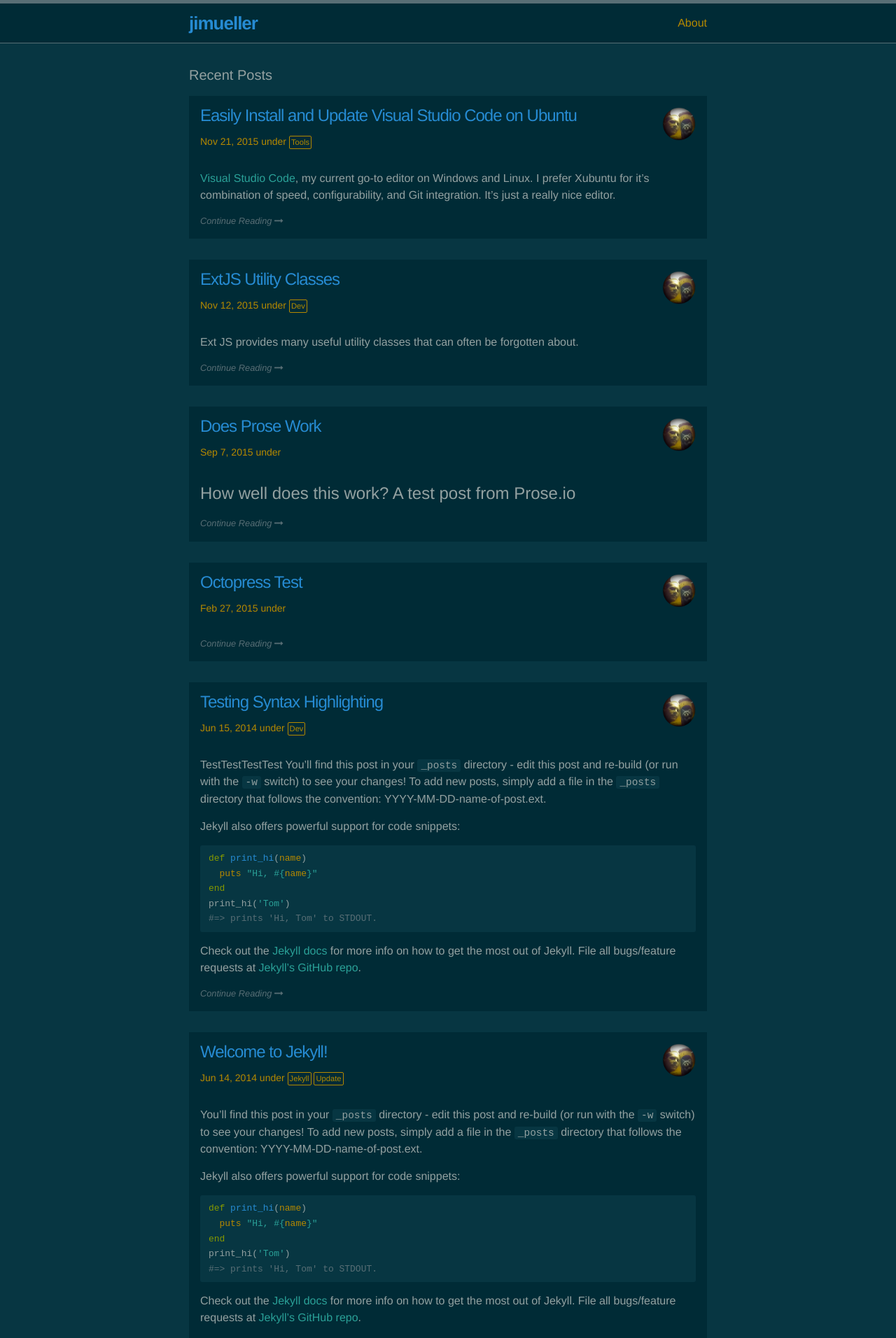
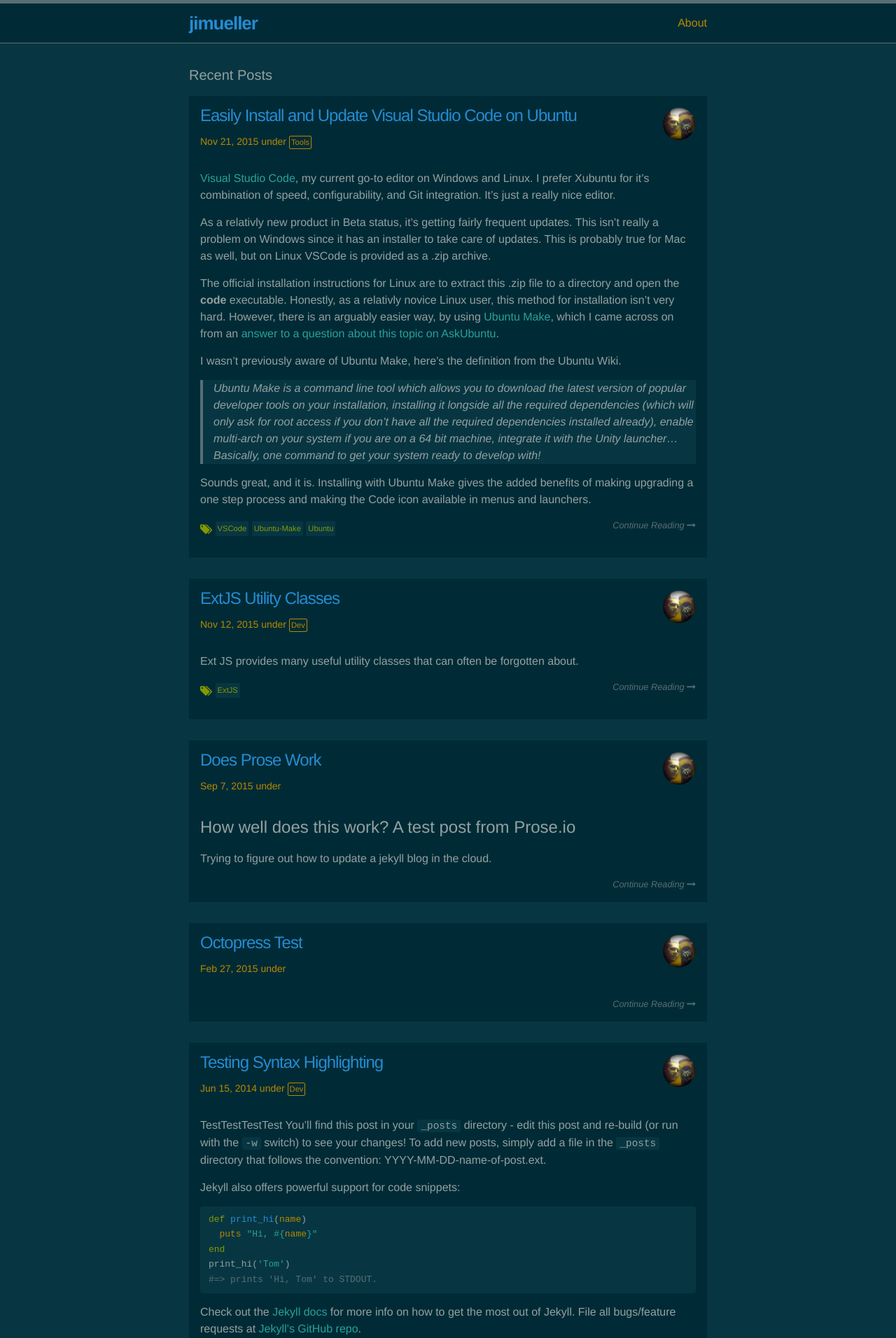
Before and after one commit to jimueller/jimueller.com, a Jekyll site: the page built from index.html, in a window 1280 px wide. Shown: the top 1912 px of the page at 70% size. Built offline with Jekyll 4.4.1, drawn with Linux system fonts in a browser that asks for light colours; nearby versions of some CDN libraries; the list of posts is cut into pages by our own code; some of the changed text lies outside the part shown.

Commit message:
Except seperator, post tags style.

```diff
--- a/_config.yml
+++ b/_config.yml
@@ -31,7 +31,7 @@
      layout: "post"
      author: "Jim Mueller"
 
-
+excerpt_separator: <!--more-->
 
 # --------------------------------------------------
 # Build Settings
--- a/_posts/2015-11-21-easily-install-and-update-visual-studio-code-on-ubuntu.md
+++ b/_posts/2015-11-21-easily-install-and-update-visual-studio-code-on-ubuntu.md
@@ -3,7 +3,10 @@
 title: "Easily Install and Update Visual Studio Code on Ubuntu"
 date: 2015-11-21T22:40:02-06:00
 categories: Tools
-tags: VSCode
+tags:
+ - VSCode
+ - Ubuntu-Make
+ - Ubuntu
 ---
 
 [Visual Studio Code](https://code.visualstudio.com/), my current go-to editor on Windows and Linux. I prefer Xubuntu for it's combination of speed, configurability, and Git integration. It's just a really nice editor.
@@ -18,6 +21,8 @@
 > Ubuntu Make is a command line tool which allows you to download the latest version of popular developer tools on your installation, installing it longside all the required dependencies (which will only ask for root access if you don't  have all the required dependencies installed already), enable multi-arch on your system if you are on a 64 bit machine, integrate it with the Unity launcher… Basically, one command to get your system ready to develop with!
 
 Sounds great, and it is. Installing with Ubuntu Make gives the added benefits of making upgrading a one step process and making the Code icon available in menus and launchers.
+
+<!--more-->
 
 #### Installation
 
--- a/_sass/_layout.scss
+++ b/_sass/_layout.scss
@@ -316,8 +316,37 @@
     font-style: italic;
     font-size: 0.8em;
     display: block;
+    float: right;
+
+    &:visited {
+        color: $gray-dark;
+    }
 }
 
+.post-tags {
+    list-style: none;
+    margin-left: 0px;
+    float: left;
+
+    &::before {
+        font-family: 'FontAwesome';
+        color: $green;
+        content: '\f02c';
+        position: relative;
+        top: 3px;
+    }
+}
+
+.post-tag {
+    list-style-type: none;
+    display: inline-flex;
+    background-color: $gray-darker;
+    color: $green;
+    font-size: .7em;
+    padding: 2px 3px;
+    letter-spacing: normal;
+    border-radius: 2px;
+}
 
 .heartbeat {
    clear: both;
@@ -333,3 +362,11 @@
        }
    }
 }
+
+//
+// Labels
+//
+
+.label {
+
+}
--- a/index.html
+++ b/index.html
@@ -34,6 +34,14 @@
 
           <footer class="post-footer">
             <a class="post-readmore" href="{{ post.url | prepend: site.baseurl }}">Continue Reading {% icon fa-long-arrow-right %}</a>
+
+            {% if post.tags != empty %}
+              <ul class="post-tags">
+              {% for tag in post.tags %}
+                <li class="label post-tag">{{ tag }}</li>
+              {% endfor %}
+              </ul>
+            {% endif %}
           </footer>
 
       </section>
```
Also changed, not shown: 404.md (+0 -2 lines).
